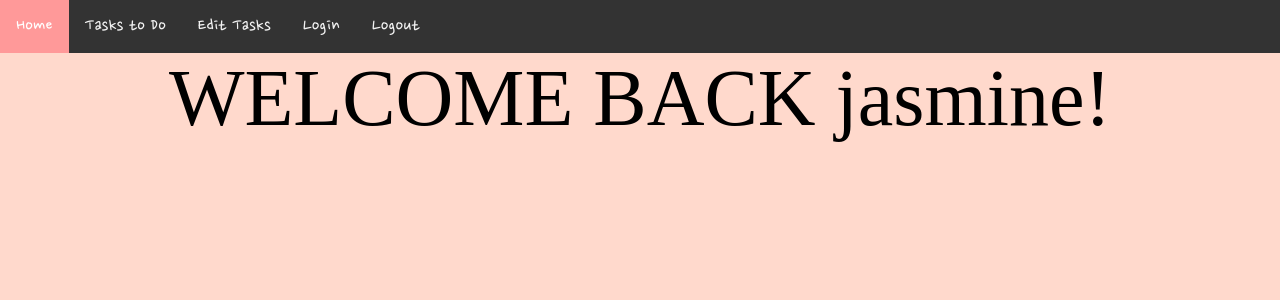
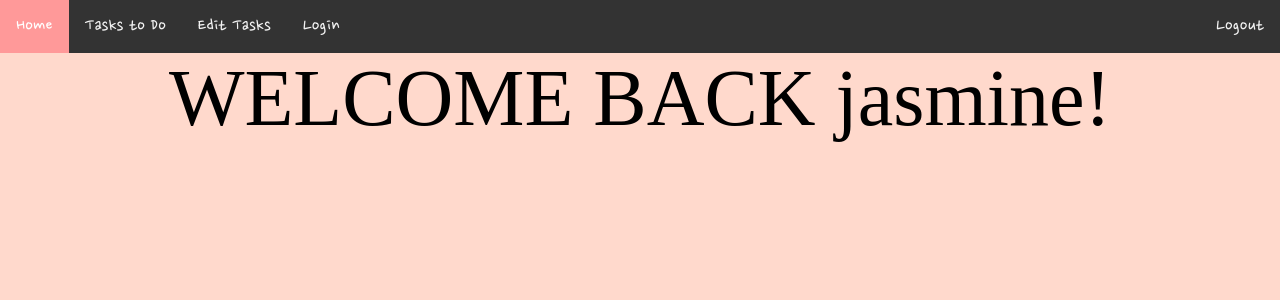
Before and after one commit to jxmine/MyPlanner, a Flask app: page / in a window 1280 px wide. Shown: the top 300 px of the page. Run offline with Flask 2, Linux system fonts and the light colour scheme; the visitor is signed in with stand-in values (Sample User, id 1); some web fonts are replaced.

Commit message:
logout button floats to the right

```diff
--- a/static/style.css
+++ b/static/style.css
@@ -20,6 +20,10 @@
 .topnav a.active {
   background-color: #ff9999;
   color: white;
+}
+
+.topnav-right {
+  float: right;
 }
 
 table {
--- a/tasks.py
+++ b/tasks.py
@@ -22,6 +22,7 @@
 
 app = Flask(__name__)
 DATABASE = 'todolist.db'
+app.secret_key = "jasmine"
 
 def get_db():
     db = getattr(g, "_database", None)
--- a/templates/layout.html
+++ b/templates/layout.html
@@ -25,7 +25,9 @@
         {{ nav_link(url_for("edit"), "Edit Tasks") }}
         {{ nav_link(url_for("login"), "Login") }}
         {#{{ nav_link(url_for("register"), "register") }}#}
-        {{ nav_link(url_for("logout"), "Logout") }}
+        <div class="topnav-right">
+            {{ nav_link(url_for("logout"), "Logout") }}
+        </div>
     </div>
     {% with messages = get_flashed_messages() %}
     {% if messages %}
```
